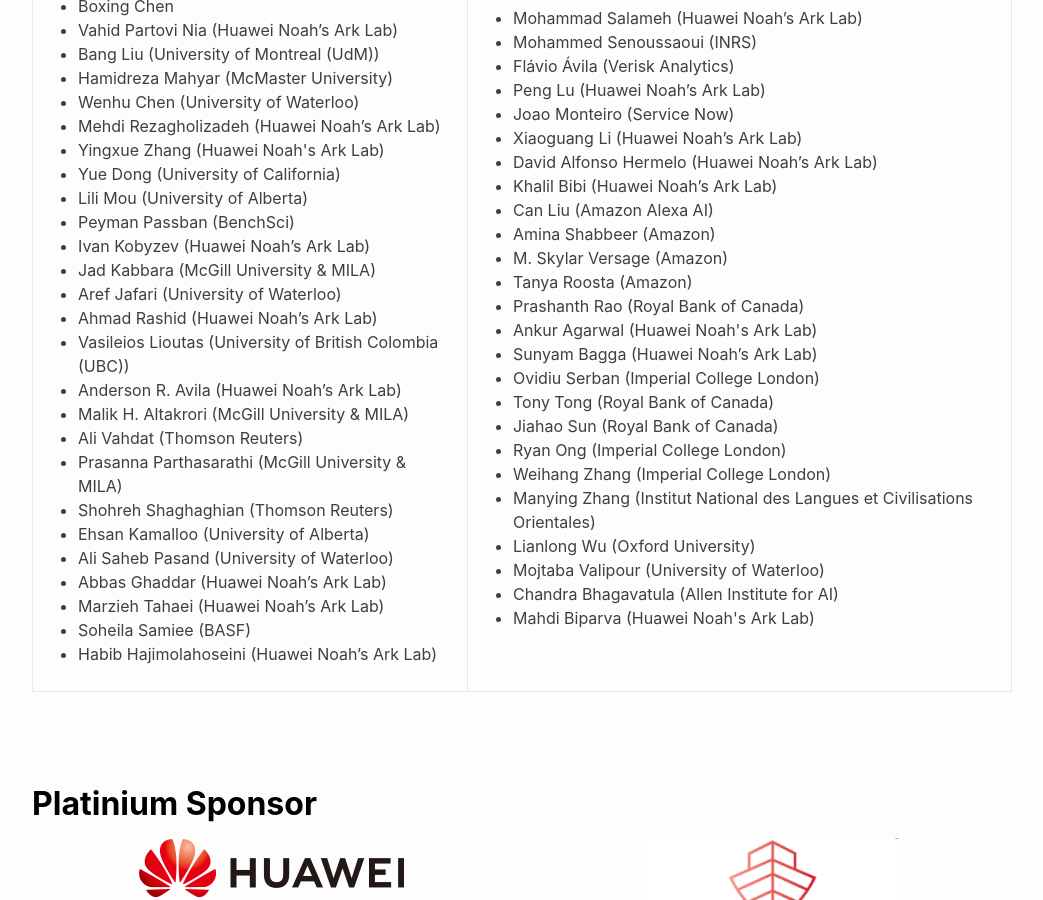
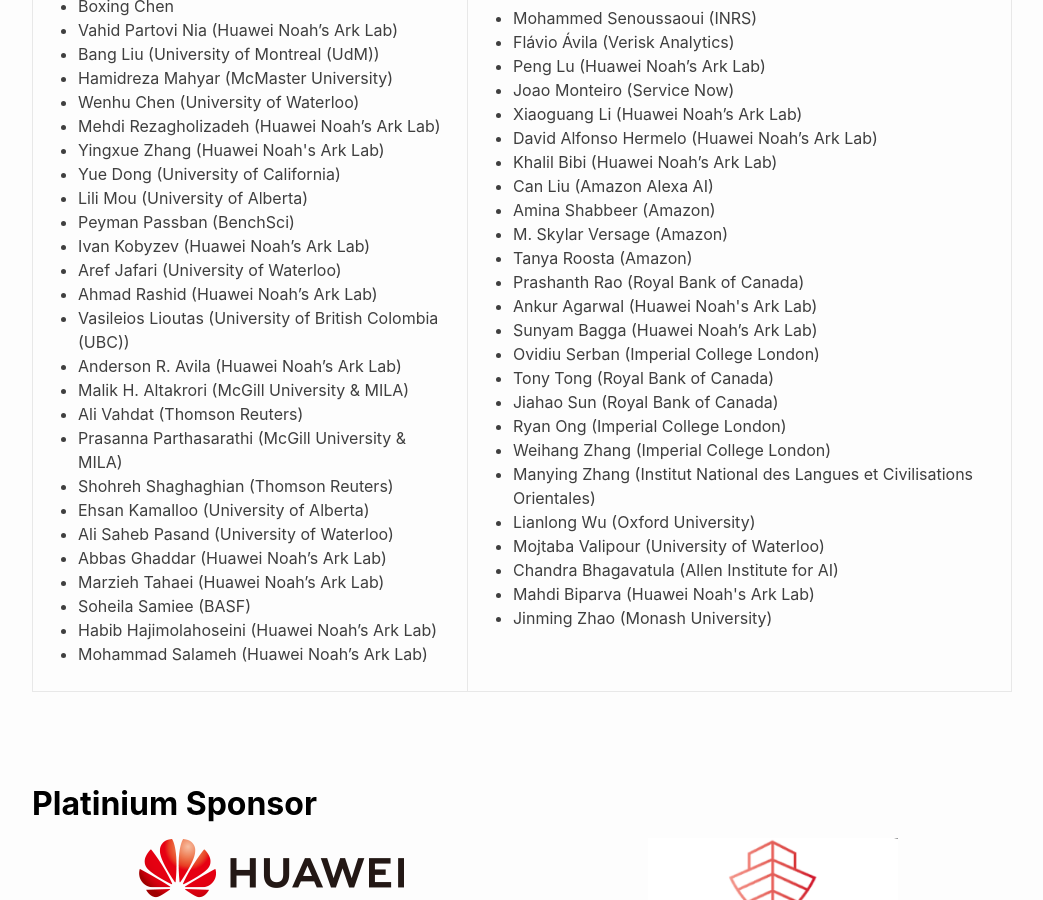
Before and after one commit to neurips2022-enlsp/neurips2022-enlsp.github.io, a Jekyll site: the page built from index.md, in a window 1280 px wide and 900 px high, scrolled down 6204 px. Shown: the whole window, without its empty margins (118-1161 px from the left). Built offline with Jekyll 4.4.1, drawn with Linux system fonts in a browser that asks for light colours; nearby versions of some CDN libraries.

Commit message:
Update technical_committee.yml

```diff
--- a/_data/technical_committee.yml
+++ b/_data/technical_committee.yml
@@ -10,7 +10,6 @@
 - Lili Mou (University of Alberta)
 - Peyman Passban (BenchSci)
 - Ivan Kobyzev (Huawei Noah’s Ark Lab)
-- Jad Kabbara (McGill University & MILA)
 - Aref Jafari (University of Waterloo)
 - Ahmad Rashid (Huawei Noah’s Ark Lab)
 - Vasileios Lioutas (University of British Colombia (UBC))
@@ -50,3 +49,4 @@
 - Mojtaba Valipour (University of Waterloo)
 - Chandra Bhagavatula (Allen Institute for AI)
 - Mahdi Biparva (Huawei Noah's Ark Lab)
+- Jinming Zhao (Monash University)
```
